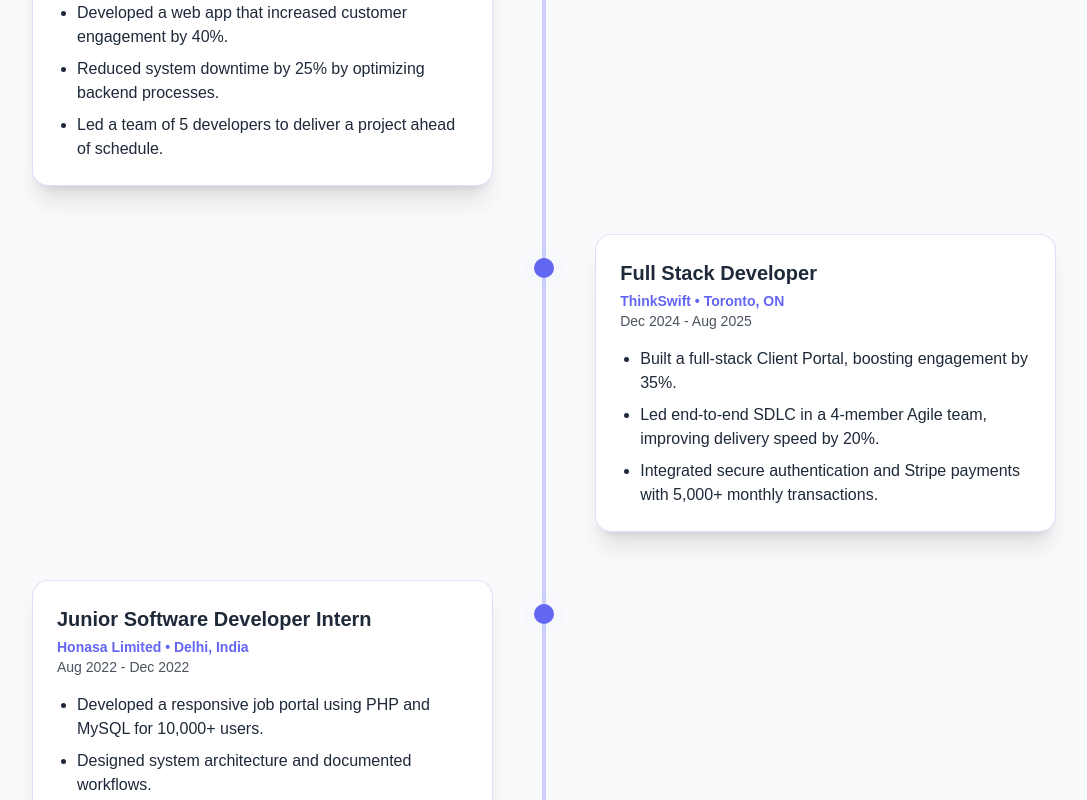
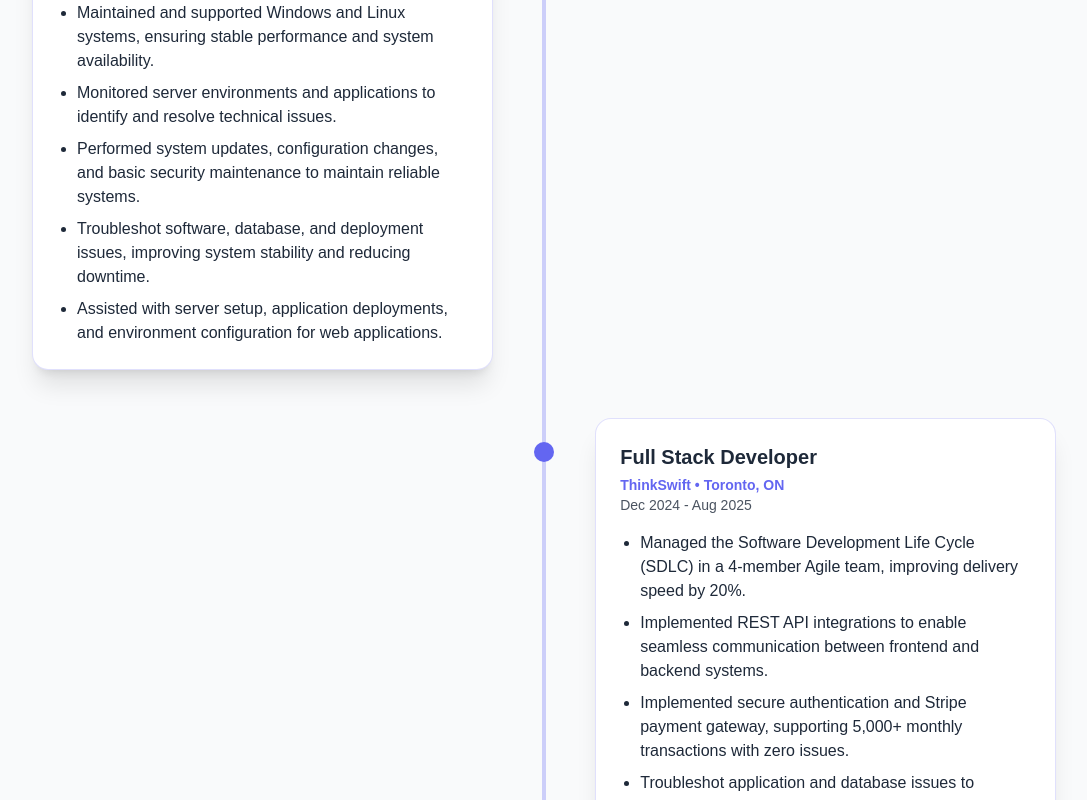
Before and after one commit to Tishamogha/Smart-portfolio, a Next.js app: page / in a window 1280 px wide. Shown: the part 2300-3100 px from the top of the page, without its empty margins (96-1183 px from the left). Built offline with nearby package versions, Linux system fonts and the light colour scheme.

Commit message:
Updated COntent

```diff
--- a/src/components/ExperienceSection.tsx
+++ b/src/components/ExperienceSection.tsx
@@ -15,14 +15,16 @@ interface ExperienceSectionProps {
 export default function ExperienceSection({ darkMode }: ExperienceSectionProps) {
   const experiences: ExperienceItem[] = [
     {
-      role: 'Software Developer (Freelancer)',
+      role: 'IT System Administrator (Freelancer)',
       company: 'Upwork',
       location: 'Toronto, ON',
       date: 'Sep 2025 - Present',
       points: [
-        'Developed a web app that increased customer engagement by 40%.',
-        'Reduced system downtime by 25% by optimizing backend processes.',
-        'Led a team of 5 developers to deliver a project ahead of schedule.',
+        'Maintained and supported Windows and Linux systems, ensuring stable performance and system availability.',
+        'Monitored server environments and applications to identify and resolve technical issues.',
+        'Performed system updates, configuration changes, and basic security maintenance to maintain reliable systems.',
+        'Troubleshot software, database, and deployment issues, improving system stability and reducing downtime.',
+        'Assisted with server setup, application deployments, and environment configuration for web applications.',
       ],
     },
     {
@@ -31,9 +33,10 @@ export default function ExperienceSection({ darkMode }: ExperienceSectionProps)
       location: 'Toronto, ON',
       date: 'Dec 2024 - Aug 2025',
       points: [
-        'Built a full-stack Client Portal, boosting engagement by 35%.',
-        'Led end-to-end SDLC in a 4-member Agile team, improving delivery speed by 20%.',
-        'Integrated secure authentication and Stripe payments with 5,000+ monthly transactions.',
+        'Managed the Software Development Life Cycle (SDLC) in a 4-member Agile team, improving delivery speed by 20%.',
+        'Implemented REST API integrations to enable seamless communication between frontend and backend systems.',
+        'Implemented secure authentication and Stripe payment gateway, supporting 5,000+ monthly transactions with zero issues.',
+        'Troubleshot application and database issues to improve system stability.',
       ],
     },
     {
@@ -43,7 +46,7 @@ export default function ExperienceSection({ darkMode }: ExperienceSectionProps)
       date: 'Aug 2022 - Dec 2022',
       points: [
         'Developed a responsive job portal using PHP and MySQL for 10,000+ users.',
-        'Designed system architecture and documented workflows.',
+        'Assisted in system architecture planning and technical documentation.',
         'Improved performance and stability by fixing critical bugs.',
       ],
     },
```
Also changed, not shown: src/app/page.tsx (line endings or trailing spaces), 1 other file (tests, documents, lock files or other folders).
